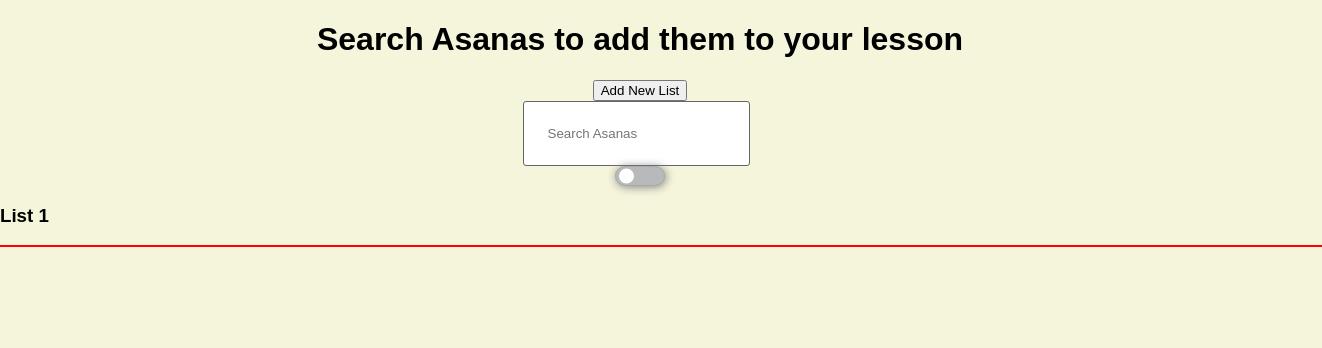
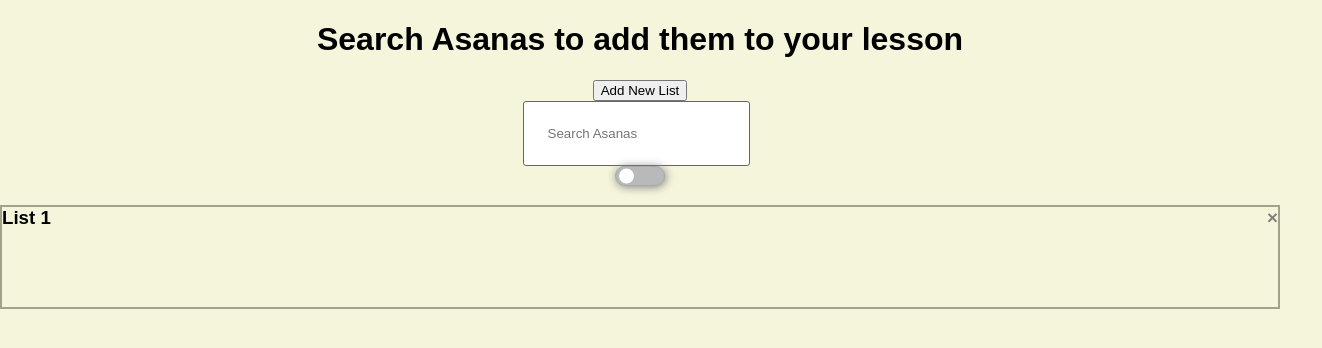
Before and after one commit to lseegets/yoga-canvas, a React (Create React App) app: page / in a window 1280 px wide. Shown: the top 348 px of the page, 1322 px wide, since content can reach past the window. Built offline with nearby package versions, Linux system fonts and the light colour scheme.

Commit message:
add remove list functionality

```diff
--- a/src/AddPoseFormComponent/AddPoseForm.js
+++ b/src/AddPoseFormComponent/AddPoseForm.js
@@ -1,4 +1,4 @@
-import { generateId } from '../utilities';
+import { generatePoseId } from '../utilities';
 import './AddPoseForm.css';
 import React, { useState } from 'react';
 
@@ -14,7 +14,7 @@ export default function AddPoseForm(props) {
         e.preventDefault();
         if (text) {
             const pose = {
-                id: generateId(),
+                id: generatePoseId(),
                 text: text
             }
             props.addPose(pose);
--- a/src/AppComponent/App.css
+++ b/src/AppComponent/App.css
@@ -9,7 +9,6 @@ body {
 
 .input {
   position: relative;
-  /*border: 1px solid red;*/
   display: flex;
   flex-flow: column wrap;
   align-items: center;
@@ -17,20 +16,6 @@ body {
 
 h1 {
   text-align: center;
-}
-
-ul {
-  width: 100%;
-  list-style-type: none;
-  display: flex;
-  flex-direction: row;
-  flex-wrap: wrap;
-  border: 1px solid red;
-}
-
-.poses {
-  display: flex;
-  flex-direction: row;
 }
 
 .toggle-btn {
@@ -69,3 +54,22 @@ ul {
 .toggle-btn.toggled .circle {
   left: calc(50px - 20px);
 }
+
+.container {
+  border: 2px solid rgb(219, 215, 191);
+  min-height: 100px;
+  width: 100%;
+  position: relative;
+}
+
+.container-active {
+  border: 2px solid rgb(163, 160, 140);
+  min-height: 100px;
+  position: relative;
+}
+
+.container:hover,
+.container-active:hover {
+  border: 2px solid rgb(163, 160, 140);
+  background-color: rgb(230, 230, 197);
+}
--- a/src/AppComponent/App.js
+++ b/src/AppComponent/App.js
@@ -1,9 +1,8 @@
 import './App.css';
 import AddPoseForm from '../AddPoseFormComponent/AddPoseForm';
-import Pose from '../PoseComponent/Pose';
 import PoseList from '../PoseListComponent/PoseList';
+import { generateListId } from '../utilities';
 import { useState } from 'react';
-import { Reorder } from "framer-motion"
 
 export default function App() {
 
@@ -12,7 +11,6 @@ export default function App() {
   const [activeListIndex, setActiveListIndex] = useState(0);
 
   const addPose = (pose) => {
-    //setPoses((poses) => [...poses, pose]);
     setLists((prevLists) => {
       const newLists = prevLists.map((list, index) => {
         if (index === activeListIndex) {
@@ -34,7 +32,6 @@ export default function App() {
 
   const setActiveList = (index) => {
     setActiveListIndex(index);
-    console.log('active list: ' + activeListIndex);
   }
 
   const updateListOrder = (updatedList, updatedListIndex) => {
@@ -51,6 +48,14 @@ export default function App() {
     );
     setLists(updatedLists);
   };
+
+  const removeList = (index) => {
+    setLists((prevLists) => {
+      const updatedLists = [...prevLists];
+      updatedLists.splice(index, 1); // Remove list at index
+      return updatedLists;
+    });
+  }
 
   return (
     <div className="App">
@@ -77,12 +82,26 @@ export default function App() {
 
         <div>
           {lists && lists.map((list, index) => (
-            <h3 onClick={() => setActiveList(index)}>List {index + 1}
-              <PoseList key={index} index={index} list={list} removePose={removePose} updateListOrder={updateListOrder}/>
+            <h3
+              id={generateListId()}
+              key={index}
+              className={`container${activeListIndex === index ? '-active' : ''}`}
+              onClick={() => setActiveList(index)}
+            >
+              List {index + 1}
+              <PoseList
+                key={`pose-list-${index}`}
+                id={`pose-list-${index}`}
+                index={index}
+                list={list}
+                setActiveList={setActiveList}
+                removePose={removePose}
+                updateListOrder={updateListOrder}
+                removeList={removeList}
+              />
             </h3>
           ))}
         </div>
-
       </main>
     </div>
   );
--- a/src/PoseComponent/Pose.css
+++ b/src/PoseComponent/Pose.css
@@ -1,20 +1,12 @@
 li {
     margin: 10px 25px;
     cursor: pointer;
-    display: flex;
     display: block;
     text-align: center;
     min-width: 120px;
     max-width: 120px;
     position: relative;
-
 }
-
-/*.content {
-    display: flex;
-    border: 1px solid red;
-    display: block;
-}*/
 
 img {
     width: 80%;
@@ -28,8 +20,8 @@ img {
     color: gray;
     visibility: hidden;
     position: absolute;
-    right:0px;
-    top:0px;
+    right: 0px;
+    top :0px;
 }
 
 .remove-btn:hover {
--- a/src/PoseListComponent/PoseList.css
+++ b/src/PoseListComponent/PoseList.css
@@ -3,11 +3,26 @@ ul {
   list-style-type: none;
   display: flex;
   flex-direction: row;
-    border: 1px solid red;
   flex-wrap: wrap;
+  padding: 0;
+  margin: 0;
 }
 
 .poses {
+  display: flex;
   flex-direction: row;
-    flex-wrap: wrap;
 }
+
+.remove-ul-btn {
+  font-weight: bold;
+  color: gray;
+  position: absolute;
+  right: 0px;
+  top: 0px;
+  cursor: pointer;
+}
+
+.remove-ul-btn:hover {
+  color: black;
+  text-shadow: 2px 2px 4px gray;
+}
--- a/src/PoseListComponent/PoseList.js
+++ b/src/PoseListComponent/PoseList.js
@@ -1,8 +1,9 @@
 import React, { useState, useEffect } from 'react';
 import { Reorder } from "framer-motion"
 import Pose from '../PoseComponent/Pose';
+import './PoseList.css';
 
-export default function PoseList({ index, list, removePose, updateListOrder }) {
+export default function PoseList({ index, list, removePose, updateListOrder, removeList }) {
 
     const [poses, setPoses] = useState([]);
 
@@ -15,6 +16,10 @@ export default function PoseList({ index, list, removePose, updateListOrder }) {
         updateListOrder(newOrder, index);
       };
 
+      const handleRemove = () => {
+        removeList(index);
+      }
+
     return (
       <Reorder.Group axis="x" values={poses} onReorder={handleReorder}>
           {Array.isArray(list) && poses.map((pose) => (
@@ -23,7 +28,9 @@ export default function PoseList({ index, list, removePose, updateListOrder }) {
                   pose={pose}
                   removePose={removePose}
             />
+
           ))}
+          <div className='remove-ul-btn' onClick={handleRemove}>&times;</div>
       </Reorder.Group>
     );
 }
--- a/src/utilities.js
+++ b/src/utilities.js
@@ -1,6 +1,13 @@
-let nextId = 0;
-export function generateId() {
-    const result = nextId;
-    nextId += 1;
+let nextPoseId = 0;
+export function generatePoseId() {
+    const result = nextPoseId;
+    nextPoseId += 1;
     return result;
 }
+
+let nextListId = 0;
+export function generateListId() {
+    const result = nextListId;
+    nextListId += 1;
+    return result;
+}
```
Lines whose indentation alone changed are shown as unchanged.
